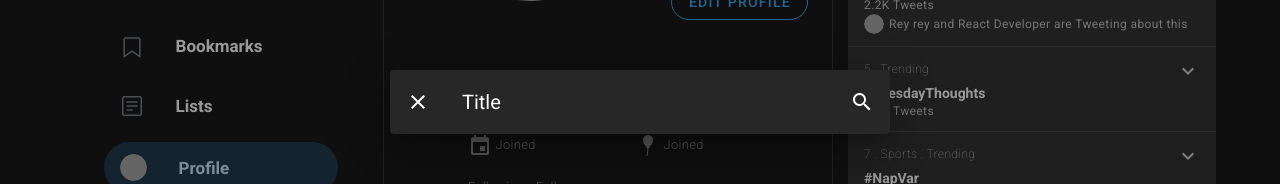
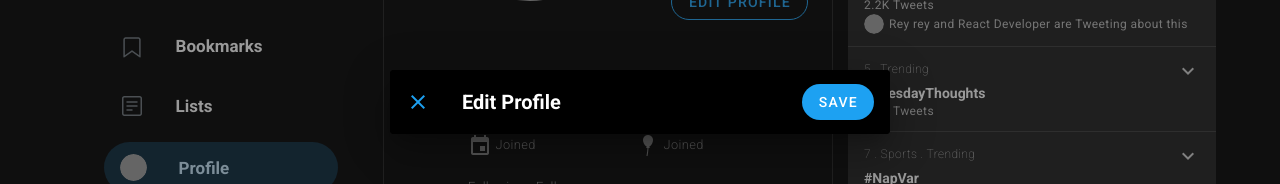
Before and after one commit to pasDamola/twitter-clone, a Nuxt app: page /profile in a window 1280 px wide. Both pictures are taken after a click on the button "EDIT PROFILE". Shown: the part 298-482 px from the top of the page. Built offline with nearby package versions, Linux system fonts and the light colour scheme; no server answers; grey boxes are pictures that could not be loaded.

Commit message:
Added profile

```diff
--- a/pages/profile.vue
+++ b/pages/profile.vue
@@ -39,10 +39,18 @@
         <v-list-item class="font-weight-light caption">
           <v-layout justify-start>
             <v-list-item-content>
-              <v-list-item-title class="joined"><v-icon color="rgba(255, 255, 255, 0.5)">mdi-calendar</v-icon> Joined {{ userProfile.joined }}</v-list-item-title>
+              <v-list-item-title class="joined">
+                <v-icon color="rgba(255, 255, 255, 0.5)">
+                  mdi-calendar
+                </v-icon> Joined {{ userProfile.joined }}
+              </v-list-item-title>
             </v-list-item-content>
             <v-list-item-content>
-              <v-list-item-title class="joined"><v-icon color="rgba(255, 255, 255, 0.5)">mdi-balloon</v-icon> Joined {{ userProfile.joined }}</v-list-item-title>
+              <v-list-item-title class="joined">
+                <v-icon color="rgba(255, 255, 255, 0.5)">
+                  mdi-balloon
+                </v-icon> Joined {{ userProfile.joined }}
+              </v-list-item-title>
             </v-list-item-content>
           </v-layout>
         </v-list-item>
@@ -94,14 +102,14 @@
     </v-list>
     <v-dialog v-model="dialog" width="500" dark>
       <v-layout class="edit-profile">
-        <v-toolbar>
+        <v-toolbar color="black">
           <v-btn icon>
-            <v-icon>mdi-close</v-icon>
+            <v-icon color="blue">mdi-close</v-icon>
           </v-btn>
-          <v-toolbar-title>Title</v-toolbar-title>
+          <v-toolbar-title class="font-weight-bold">Edit Profile</v-toolbar-title>
           <v-spacer />
-          <v-btn icon class="hidden-xs-only">
-            <v-icon>mdi-magnify</v-icon>
+          <v-btn rounded depressed color="blue" class="hidden-xs-only" dark>
+            Save
           </v-btn>
         </v-toolbar>
       </v-layout>
```
